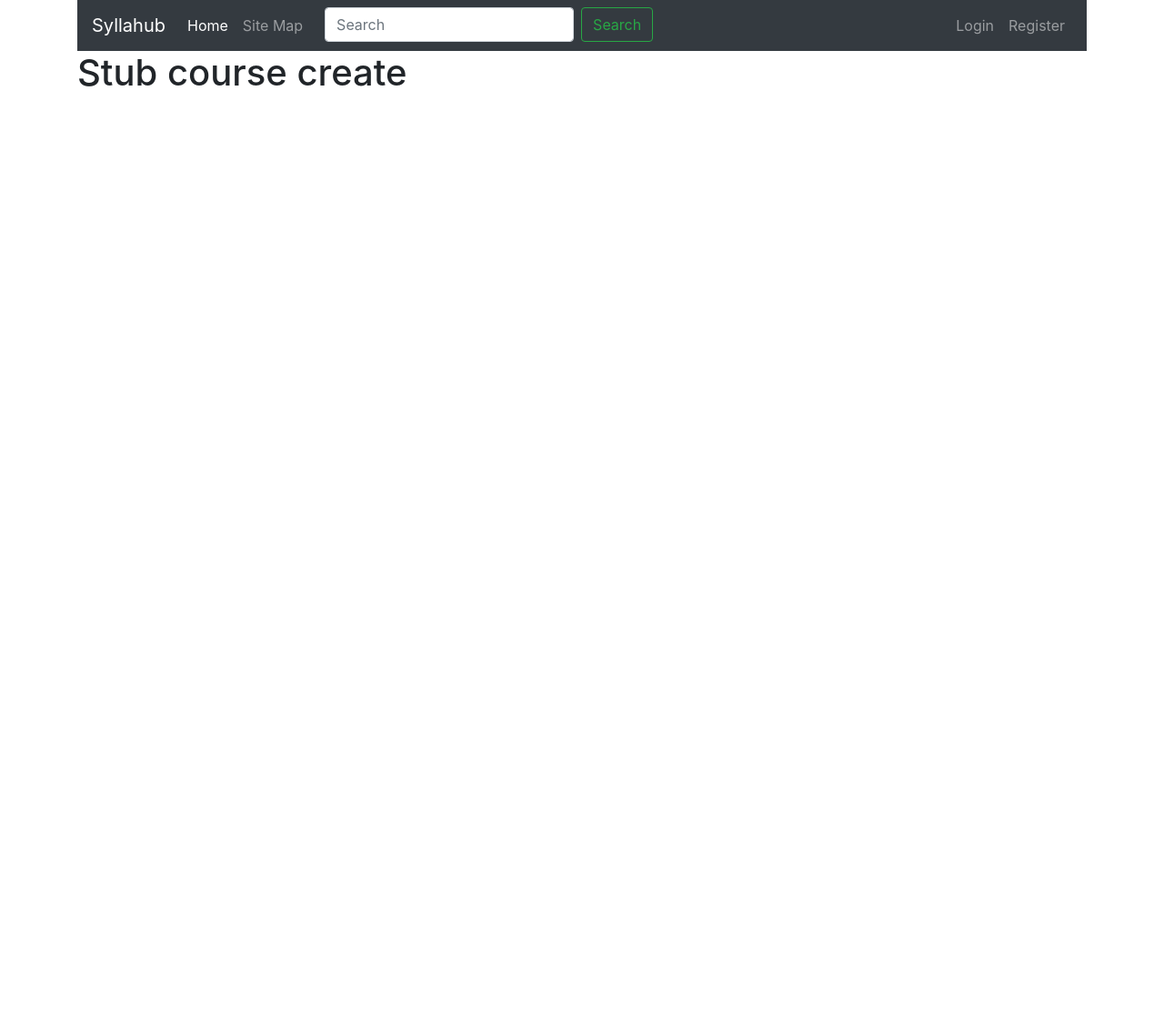
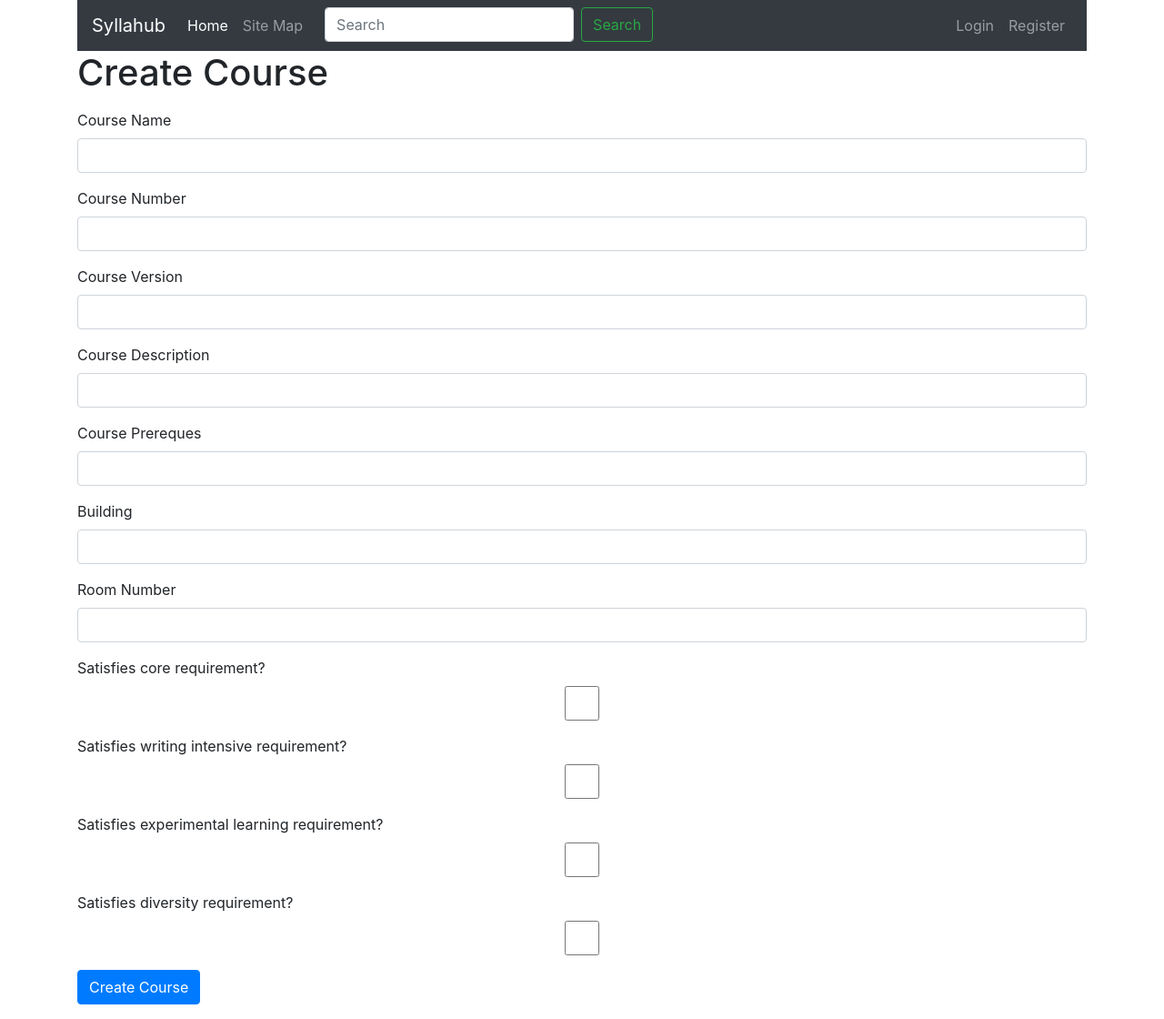
Before and after one commit to JarvisCapstone/Syllahub, a Flask app: page /course/create in a window 1280 px wide. Shown: the whole page at 91% size. Before the commit the page ends 95 px from the top, so only its background shows below. Run offline with Flask 2, Linux system fonts and the light colour scheme; some libraries are stand-ins or nearby versions.

Commit message:
successful create course form

```diff
--- /dev/null
+++ b/app/course/forms.py
@@ -0,0 +1,17 @@
+from flask_wtf import FlaskForm
+from wtforms import StringField, PasswordField, BooleanField, SubmitField
+from wtforms.validators import ValidationError, DataRequired, Email, EqualTo
+from app.models import Course
+
+class createCourseForm(FlaskForm):
+    courseName = StringField('Course Name', validators=[DataRequired()])
+    courseNumber = StringField('Course Number', validators=[DataRequired()])
+    courseVersion = StringField('Course Version', validators=[DataRequired()])
+    courseDescription = StringField('Course Description')
+    coursePrereqs = StringField('Course Prereques')
+    courseBuilding = StringField('Building')
+    courseRoomNo = StringField('Room Number')
+    isCore = BooleanField('Satisfies core requirement?')
+    isWI = BooleanField('Satisfies writing intensive requirement?')
+    isELR = BooleanField('Satisfies experimental learning requirement?')
+    isDiversity = BooleanField('Satisfies diversity requirement?')
--- a/app/course/routes.py
+++ b/app/course/routes.py
@@ -1,6 +1,9 @@
 from app.course import bp
-from flask import render_template
+from flask import render_template, flash
 from flask_login import current_user, login_required
+from app.models import Course
+from app.course.forms import createCourseForm
+from app import db
 
 @bp.route('/index', methods=['GET', 'POST'])
 def index():
@@ -10,7 +13,22 @@ def index():
 
 @bp.route('/create', methods=['GET', 'POST'])
 def create():
-    return render_template('course/create.html')
+    form = createCourseForm()
+    if form.validate_on_submit():
+        course = Course(number = int(form.courseNumber.data), version = int(form.courseVersion.data),
+                        name = form.courseName.data, description = form.courseDescription.data,
+                        prerequisites = form.coursePrereqs.data, building = form.courseBuilding.data,
+                        room = form.courseRoomNo.data)
+
+        course.is_core = form.isCore.data
+        course.is_diversity = form.isDiversity.data
+        course.is_elr = form.isELR.data
+        course.is_wi = form.isWI.data
+
+        db.session.add(course)
+        db.session.commit()
+        flash("Course Created!")
+    return render_template('course/create.html', title="Create Course", form=form)
 
 
 
--- a/app/templates/course/create.html
+++ b/app/templates/course/create.html
@@ -3,5 +3,23 @@
 {% block title %}Index{% endblock %}
 
 {% block app_content %}
-    <h1>Stub course create</h1>
+    <h1>Create Course</h1>
+    {% from "_formhelpers.html" import render_field%}
+
+    <form action="" class="my-3" method="post">
+        {{ form.hidden_tag() }}
+
+        {{ render_field(form.courseName) }}
+        {{ render_field(form.courseNumber) }}
+        {{ render_field(form.courseVersion) }}
+        {{ render_field(form.courseDescription) }}
+        {{ render_field(form.coursePrereqs) }}
+        {{ render_field(form.courseBuilding) }}
+        {{ render_field(form.courseRoomNo) }}
+        {{ render_field(form.isCore) }}
+        {{ render_field(form.isWI) }}
+        {{ render_field(form.isELR) }}
+        {{ render_field(form.isDiversity) }}
+        <button class="btn btn-primary" type="submit">Create Course</button>
+    </form>
 {% endblock %}
```
